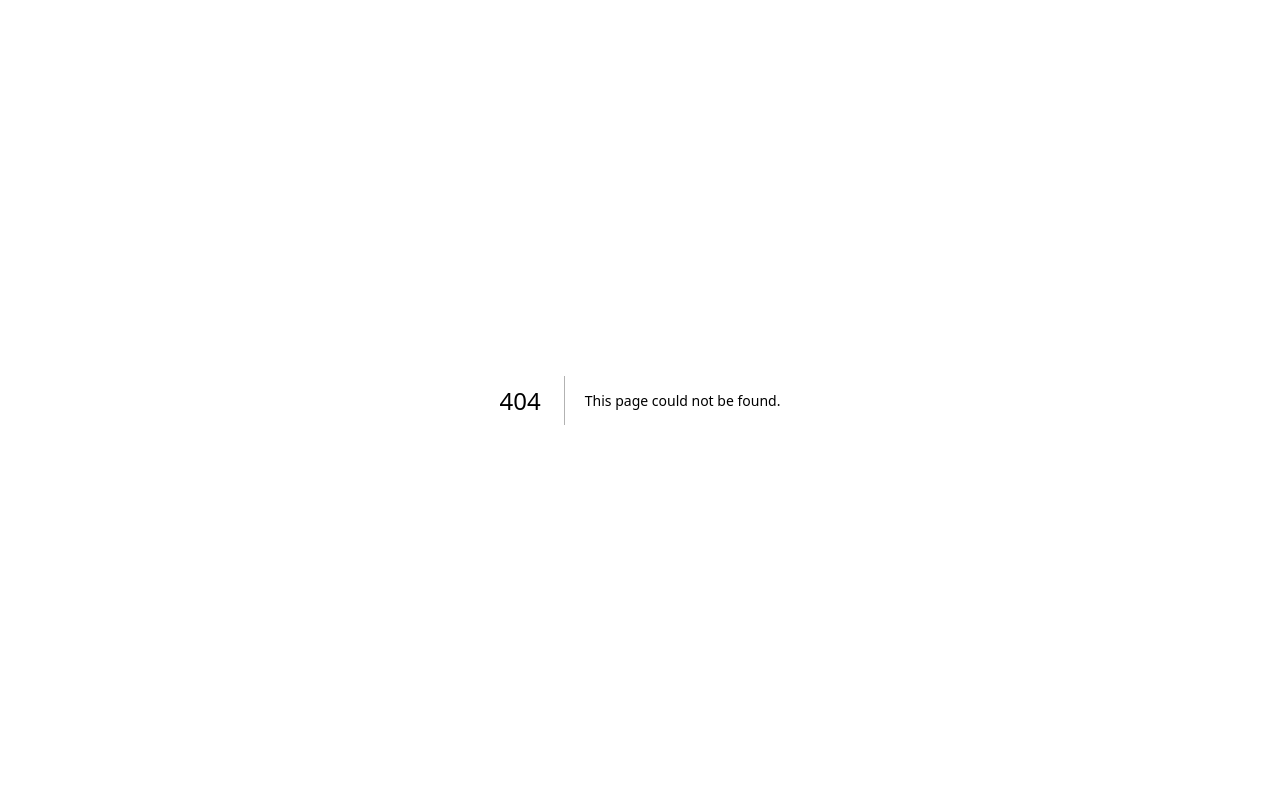
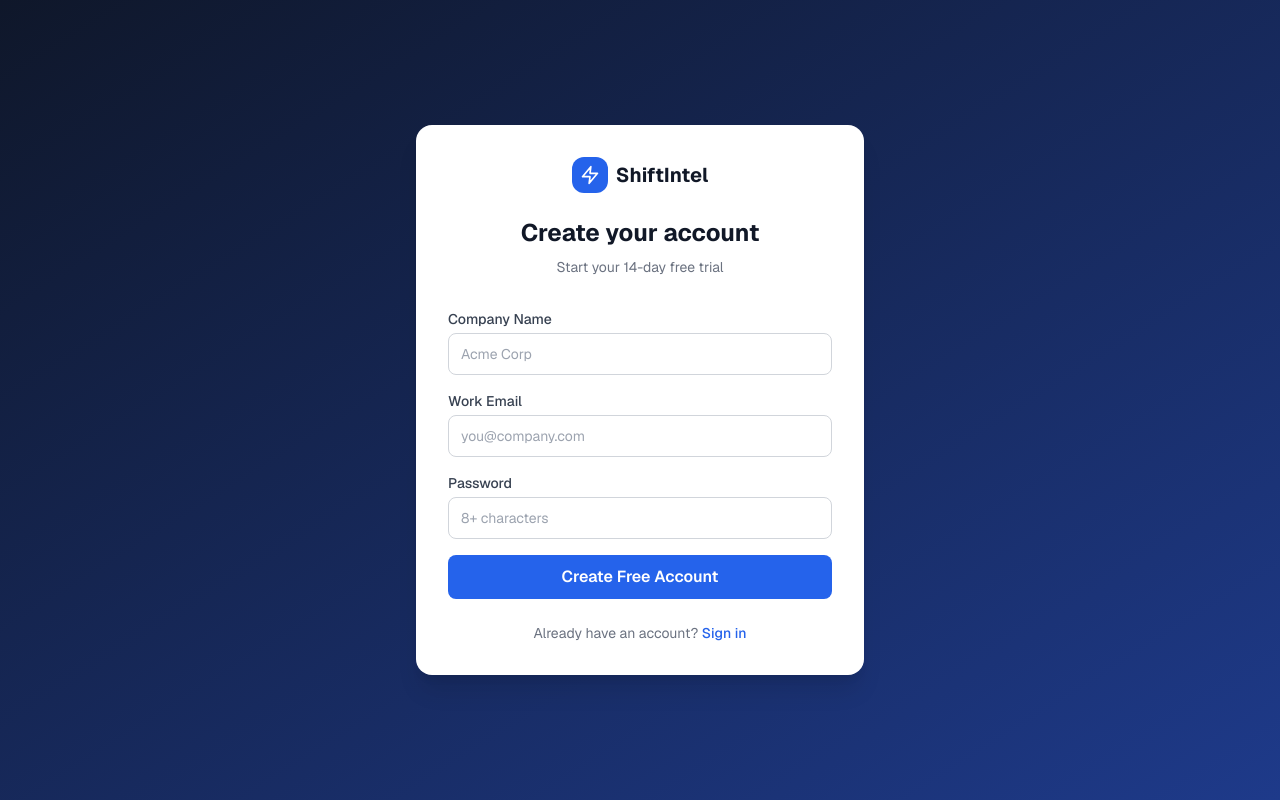
Before and after one commit to 21leahcimhtiek-oss/shiftintel, a Next.js app: page /signup in a window 1280 px wide. Before the commit this address had no page. Built offline with nearby package versions, Linux system fonts and the light colour scheme; no server answers.

Commit message:
feat: add src/app/(auth)/signup/page.tsx

```diff
--- /dev/null
+++ b/src/app/(auth)/signup/page.tsx
@@ -0,0 +1,100 @@
+"use client";
+import { useState } from "react";
+import Link from "next/link";
+import { useRouter } from "next/navigation";
+import { createClient } from "@/lib/supabase/client";
+import { Zap, Loader2, CheckCircle } from "lucide-react";
+
+export default function SignupPage() {
+  const [email, setEmail] = useState("");
+  const [password, setPassword] = useState("");
+  const [orgName, setOrgName] = useState("");
+  const [loading, setLoading] = useState(false);
+  const [done, setDone] = useState(false);
+  const [error, setError] = useState<string | null>(null);
+  const router = useRouter();
+  const supabase = createClient();
+
+  const handleSignup = async (e: React.FormEvent) => {
+    e.preventDefault();
+    setLoading(true);
+    setError(null);
+    const { error } = await supabase.auth.signUp({
+      email,
+      password,
+      options: { data: { org_name: orgName } },
+    });
+    if (error) { setError(error.message); setLoading(false); return; }
+    setDone(true);
+  };
+
+  if (done) {
+    return (
+      <div className="min-h-screen bg-gradient-to-br from-slate-900 to-blue-900 flex items-center justify-center p-4">
+        <div className="bg-white rounded-2xl shadow-xl p-8 max-w-md w-full text-center">
+          <CheckCircle className="w-16 h-16 text-green-500 mx-auto mb-4" />
+          <h2 className="text-2xl font-bold text-gray-900 mb-2">Check your email!</h2>
+          <p className="text-gray-600">We sent a confirmation link to <strong>{email}</strong>. Click it to activate your account.</p>
+        </div>
+      </div>
+    );
+  }
+
+  return (
+    <div className="min-h-screen bg-gradient-to-br from-slate-900 to-blue-900 flex items-center justify-center p-4">
+      <div className="w-full max-w-md">
+        <div className="bg-white rounded-2xl shadow-xl p-8">
+          <div className="flex justify-center mb-6">
+            <div className="flex items-center gap-2">
+              <div className="w-9 h-9 bg-blue-600 rounded-xl flex items-center justify-center">
+                <Zap className="w-5 h-5 text-white" />
+              </div>
+              <span className="text-xl font-bold text-gray-900">ShiftIntel</span>
+            </div>
+          </div>
+          <h1 className="text-2xl font-bold text-gray-900 text-center mb-2">Create your account</h1>
+          <p className="text-gray-500 text-center mb-8 text-sm">Start your 14-day free trial</p>
+          {error && (
+            <div className="bg-red-50 border border-red-200 text-red-700 text-sm rounded-lg p-3 mb-4">{error}</div>
+          )}
+          <form onSubmit={handleSignup} className="space-y-4">
+            <div>
+              <label className="block text-sm font-medium text-gray-700 mb-1">Company Name</label>
+              <input
+                type="text" value={orgName} onChange={e => setOrgName(e.target.value)} required
+                className="w-full border border-gray-300 rounded-lg px-3 py-2.5 text-sm focus:ring-2 focus:ring-blue-500 focus:border-transparent outline-none"
+                placeholder="Acme Corp"
+              />
+            </div>
+            <div>
+              <label className="block text-sm font-medium text-gray-700 mb-1">Work Email</label>
+              <input
+                type="email" value={email} onChange={e => setEmail(e.target.value)} required
+                className="w-full border border-gray-300 rounded-lg px-3 py-2.5 text-sm focus:ring-2 focus:ring-blue-500 focus:border-transparent outline-none"
+                placeholder="you@company.com"
+              />
+            </div>
+            <div>
+              <label className="block text-sm font-medium text-gray-700 mb-1">Password</label>
+              <input
+                type="password" value={password} onChange={e => setPassword(e.target.value)} required minLength={8}
+                className="w-full border border-gray-300 rounded-lg px-3 py-2.5 text-sm focus:ring-2 focus:ring-blue-500 focus:border-transparent outline-none"
+                placeholder="8+ characters"
+              />
+            </div>
+            <button
+              type="submit" disabled={loading}
+              className="w-full bg-blue-600 text-white font-semibold py-2.5 rounded-lg hover:bg-blue-700 disabled:opacity-60 transition-colors flex items-center justify-center gap-2"
+            >
+              {loading ? <><Loader2 className="w-4 h-4 animate-spin" />Creating account...</> : "Create Free Account"}
+            </button>
+          </form>
+          <p className="text-center text-sm text-gray-500 mt-6">
+            Already have an account?{" "}
+            <Link href="/login" className="text-blue-600 hover:text-blue-800 font-medium">Sign in</Link>
+          </p>
+        </div>
+      </div>
+    </div>
+  );
+}
```
